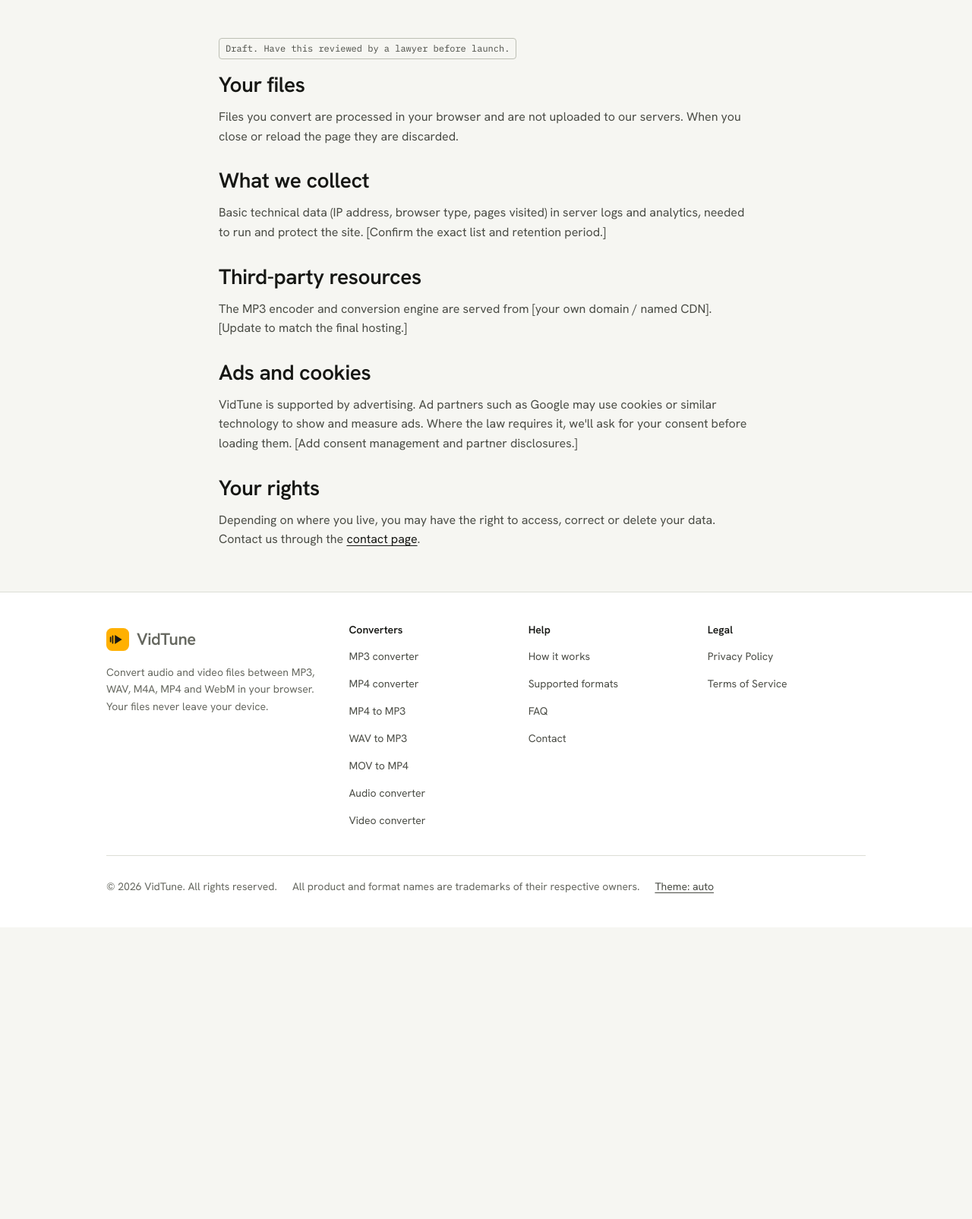
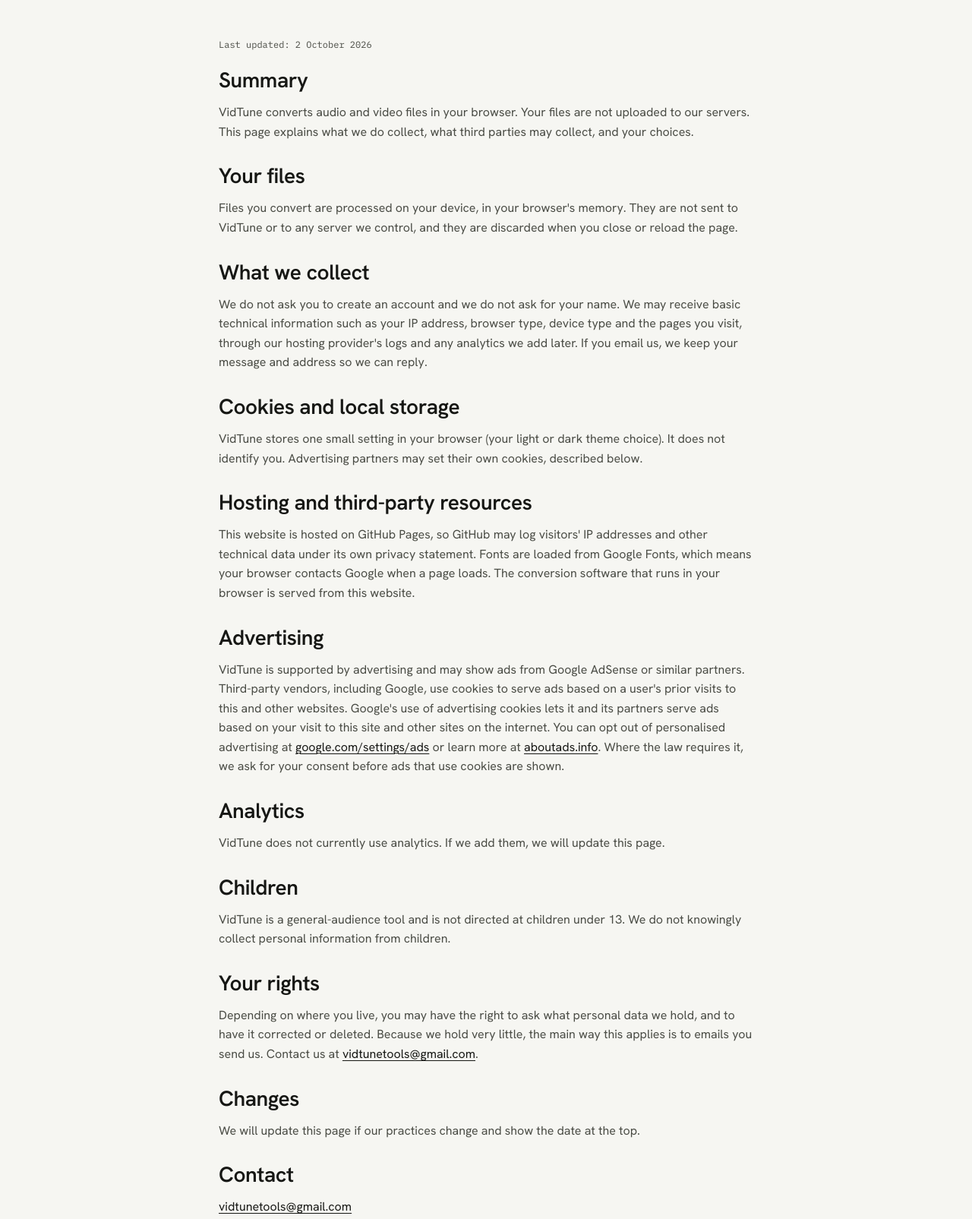
Before and after one commit to vidtune-tools/vidtune-tools.github.io, a plain HTML site: page privacy.html in a window 1280 px wide. Shown: the part 380-1985 px from the top of the page at 76% size. Before the commit the page ends 1602 px from the top, so only its background shows below. Drawn offline with Linux system fonts and the light colour scheme.

Commit message:
Add files via upload

```diff
--- a/privacy.html
+++ b/privacy.html
@@ -48,12 +48,18 @@
 </div></div></header>
 <div class="wrap"><aside class="ad-wrap ad-wrap--leader" aria-label="Advertisement"><div class="ad ad--leader" data-slot="TOP_LEADERBOARD"><span class="ad-tag">ADVERTISEMENT</span><span>320×50 mobile / 728×90 desktop</span></div></aside></div>
 <main id="main">
-<section class="hero" style="padding:30px 0 34px"><div class="wrap"><nav class="crumbs" aria-label="Breadcrumb"><a href="/">Home</a> / Privacy Policy</nav><h1>Privacy Policy</h1><p class="lede">A plain-language summary of how data is handled.</p></div></section><section class="section"><div class="wrap"><div class="prose"><span class="draft mono">Draft. Have this reviewed by a lawyer before launch.</span>
-<h2>Your files</h2><p>Files you convert are processed in your browser and are not uploaded to our servers. When you close or reload the page they are discarded.</p>
-<h2 style="margin-top:28px">What we collect</h2><p>Basic technical data (IP address, browser type, pages visited) in server logs and analytics, needed to run and protect the site. [Confirm the exact list and retention period.]</p>
-<h2 style="margin-top:28px">Third-party resources</h2><p>The MP3 encoder and conversion engine are served from [your own domain / named CDN]. [Update to match the final hosting.]</p>
-<h2 style="margin-top:28px">Ads and cookies</h2><p>VidTune is supported by advertising. Ad partners such as Google may use cookies or similar technology to show and measure ads. Where the law requires it, we'll ask for your consent before loading them. [Add consent management and partner disclosures.]</p>
-<h2 style="margin-top:28px">Your rights</h2><p>Depending on where you live, you may have the right to access, correct or delete your data. Contact us through the <a href="/contact">contact page</a>.</p></div></div></section>
+<section class="hero" style="padding:30px 0 34px"><div class="wrap"><nav class="crumbs" aria-label="Breadcrumb"><a href="/">Home</a> / Privacy Policy</nav><h1>Privacy Policy</h1><p class="lede">A plain-language summary of how data is handled.</p></div></section><section class="section"><div class="wrap"><div class="prose"><p class="mono legal-flag">Last updated: 2 October 2026</p>
+<h2 style="margin-top:20px">Summary</h2><p>VidTune converts audio and video files in your browser. Your files are not uploaded to our servers. This page explains what we do collect, what third parties may collect, and your choices.</p>
+<h2 style="margin-top:28px">Your files</h2><p>Files you convert are processed on your device, in your browser's memory. They are not sent to VidTune or to any server we control, and they are discarded when you close or reload the page.</p>
+<h2 style="margin-top:28px">What we collect</h2><p>We do not ask you to create an account and we do not ask for your name. We may receive basic technical information such as your IP address, browser type, device type and the pages you visit, through our hosting provider's logs and any analytics we add later. If you email us, we keep your message and address so we can reply.</p>
+<h2 style="margin-top:28px">Cookies and local storage</h2><p>VidTune stores one small setting in your browser (your light or dark theme choice). It does not identify you. Advertising partners may set their own cookies, described below.</p>
+<h2 style="margin-top:28px">Hosting and third-party resources</h2><p>This website is hosted on GitHub Pages, so GitHub may log visitors' IP addresses and other technical data under its own privacy statement. Fonts are loaded from Google Fonts, which means your browser contacts Google when a page loads. The conversion software that runs in your browser is served from this website.</p>
+<h2 style="margin-top:28px">Advertising</h2><p>VidTune is supported by advertising and may show ads from Google AdSense or similar partners. Third-party vendors, including Google, use cookies to serve ads based on a user's prior visits to this and other websites. Google's use of advertising cookies lets it and its partners serve ads based on your visit to this site and other sites on the internet. You can opt out of personalised advertising at <a href="https://www.google.com/settings/ads">google.com/settings/ads</a> or learn more at <a href="https://www.aboutads.info">aboutads.info</a>. Where the law requires it, we ask for your consent before ads that use cookies are shown.</p>
+<h2 style="margin-top:28px">Analytics</h2><p>VidTune does not currently use analytics. If we add them, we will update this page.</p>
+<h2 style="margin-top:28px">Children</h2><p>VidTune is a general-audience tool and is not directed at children under 13. We do not knowingly collect personal information from children.</p>
+<h2 style="margin-top:28px">Your rights</h2><p>Depending on where you live, you may have the right to ask what personal data we hold, and to have it corrected or deleted. Because we hold very little, the main way this applies is to emails you send us. Contact us at <a href="mailto:vidtunetools@gmail.com">vidtunetools@gmail.com</a>.</p>
+<h2 style="margin-top:28px">Changes</h2><p>We will update this page if our practices change and show the date at the top.</p>
+<h2 style="margin-top:28px">Contact</h2><p><a href="mailto:vidtunetools@gmail.com">vidtunetools@gmail.com</a></p></div></div></section>
 </main>
 <footer class="foot"><div class="wrap">
   <div class="foot-grid">
```
Also changed, not shown: contact.html (+1 -1 lines), terms.html (+10 -6 lines).
